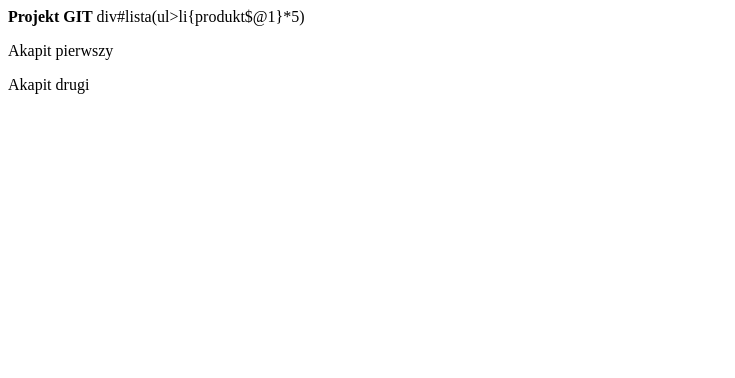
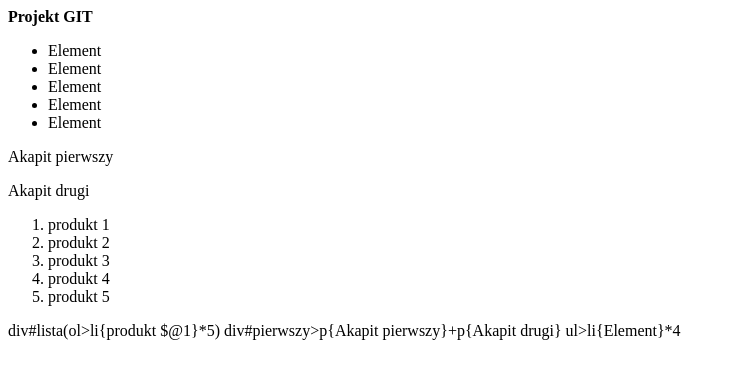
Before and after one commit to ladakonrad/projekt-startowy1, a plain HTML site: page index.html in a window 1280 px wide. Shown: the whole page, without its empty margins (0-735 px from the left). Drawn offline with Linux system fonts and the light colour scheme.

Commit message:
pierwsza zmiana

```diff
--- a/index.html
+++ b/index.html
@@ -7,11 +7,52 @@
     </body>
 </html>
 
-
-div#lista(ul>li{produkt$@1}*5)
+<ul>
+    <li>Element</li>
+    <li>Element</li>
+    <li>Element</li>
+    <li>Element</li>
+    <li>Element</li>
+</ul>
 
 
 <div id="pierwszy">
     <p>Akapit pierwszy</p>
     <p>Akapit drugi</p>
 </div>
+
+
+<div id="lista">
+    <ol>
+        <li>produkt 1</li>
+        <li>produkt 2</li>
+        <li>produkt 3</li>
+        <li>produkt 4</li>
+        <li>produkt 5</li>
+    </ol>
+</div>
+
+
+
+
+
+
+
+
+
+
+div#lista(ol>li{produkt $@1}*5)
+
+
+
+
+
+
+
+
+div#pierwszy>p{Akapit pierwszy}+p{Akapit drugi}
+
+
+
+
+ul>li{Element}*4
```
